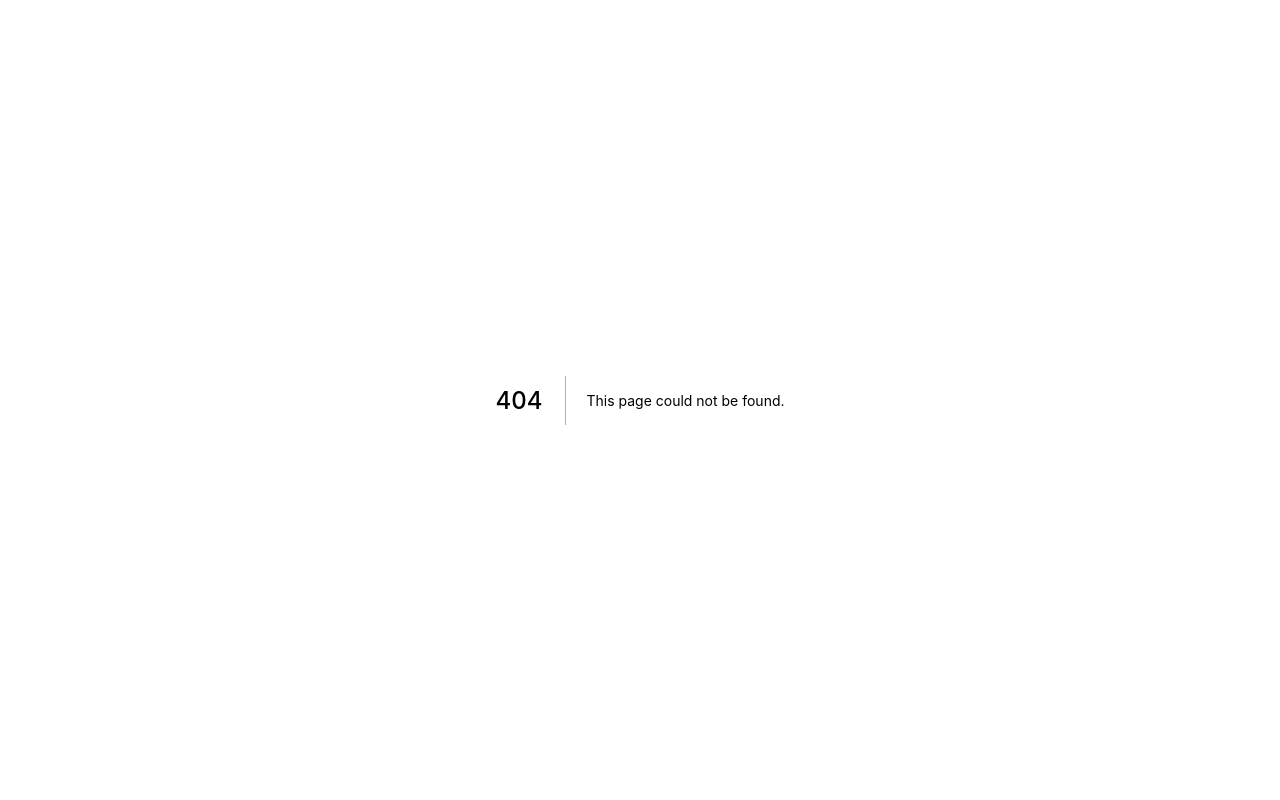
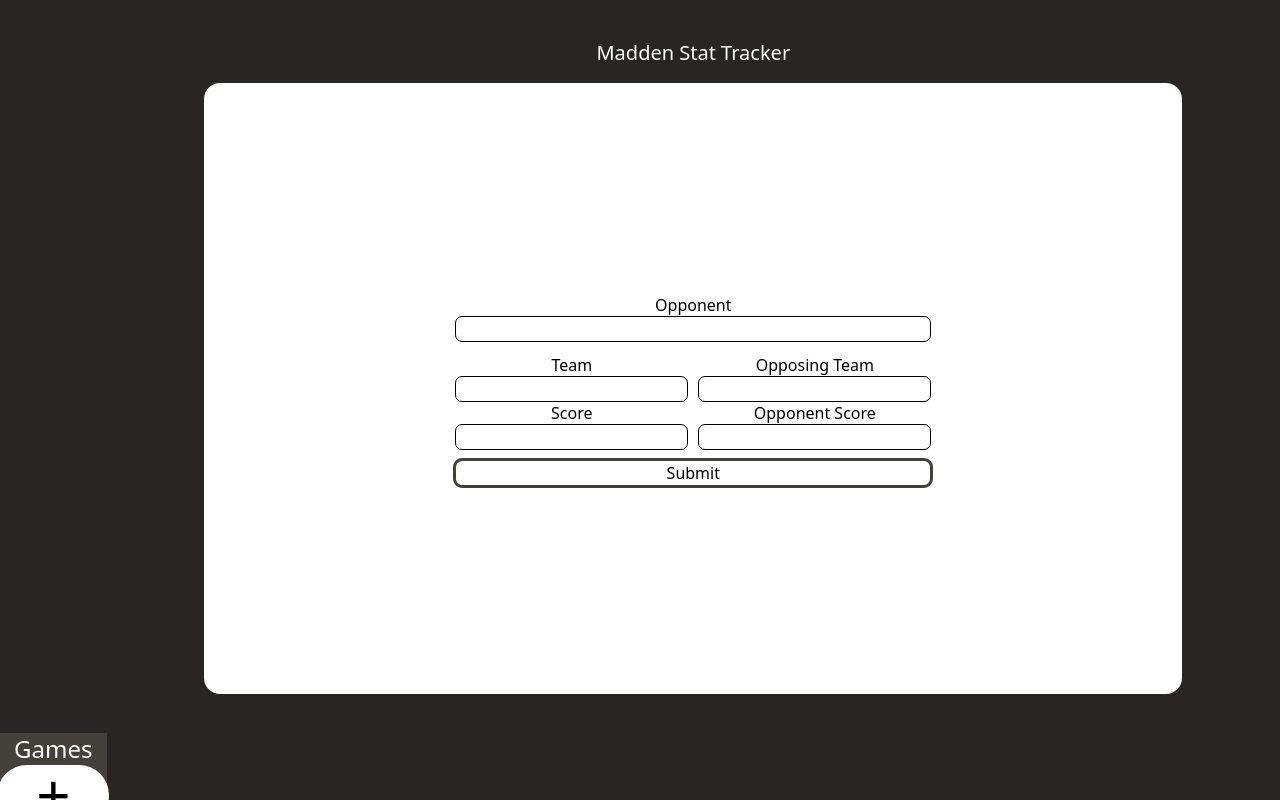
Before and after one commit to codyconway77/madden-stat-tracker-2.0, a Next.js app: page /gameInput in a window 1280 px wide. Before the commit this address had no page. Built offline with nearby package versions, Linux system fonts and the light colour scheme.

Commit message:
Basic layout for game input component and hover styles for nav

```diff
--- /dev/null
+++ b/components/GameForm.tsx
@@ -0,0 +1,42 @@
+import React, { FormEventHandler } from 'react'
+
+function GameForm() {
+    const handleSubmit: FormEventHandler = async (event) => {
+        event.preventDefault()
+
+        const res = await fetch('/api/createGame', {
+            body: JSON.stringify({
+
+            }),
+            headers: {
+                'content-type': 'application/json'
+            },
+            method: 'POST'
+        })
+
+        const result = await res.json()
+    }
+    return (
+        <form onSubmit={handleSubmit} className='grid grid-cols-2 gap-3'>
+            <div className='col-start-1 col-end-3 flex flex-col'>
+                <label htmlFor='opponent' className='text-center'>Opponent</label>
+                <input id='opponent' name='opponent' type='text' className='outline-1 outline rounded-md'></input>
+            </div>
+            <div className='flex flex-col col-start-1 col-end-2'>
+                <label className='text-center' htmlFor='team'>Team</label>
+                <input className='outline-1 outline rounded-md' type='text' id='team' name='team' required/>
+                <label className='text-center' htmlFor='score'>Score</label>
+                <input className='outline-1 outline rounded-md' type='number' id='score' name='score' required/>
+            </div>
+            <div className='flex flex-col col-start-2 col-end-3'>
+                <label className='text-center' htmlFor='opposingTeam'>Opposing Team</label>
+                <input className='outline-1 outline rounded-md' type='text' id='opposingTeam' name='opposingTeam' required/>
+                <label className='text-center' htmlFor='opponentScore'>Opponent Score</label>
+                <input className='outline-1 outline rounded-md' type='number' id='opponentScore' name='opponentScore' required/>
+            </div>
+            <button type='submit' className='col-start-1 col-end-3 outline outline-stone-700 rounded-md focus:bg-stone-500 focus:text-white hover:bg-stone-500 hover:text-white'>Submit</button>
+        </form>
+    )
+}
+
+export default GameForm
--- a/components/Nav.tsx
+++ b/components/Nav.tsx
@@ -5,9 +5,12 @@
     return (
         <div className='col-start-1 col-end-13 row-start-12 row-end-13 md:col-start-1 md:col-end-2 flex md:flex-col justify-around items-center bg-stone-700 md:h-full'>
             <Link href='/' passHref>
-                <div className='text-center text-white text-xl lg:text-2xl cursor-pointer'>Games</div>
+                <div className='text-center text-white text-xl lg:text-2xl cursor-pointer hover:text-stone-300'>Games</div>
             </Link>
-           <div className='rounded-full bg-white w-16 h-16 text-4xl md:text-5xl lg:w-24 lg:h-24 lg:text-6xl xl:w-28 xl:h-28 flex justify-center items-center'>+</div>
+           <Link href='/gameInput' passHref>
+                <div className='rounded-full bg-white hover:bg-stone-200 hover:shadow-inner hover:shadow-stone-700 w-16 h-16 text-4xl md:text-5xl lg:w-24 lg:h-24 lg:text-6xl xl:w-28 xl:h-28 flex justify-center items-center cursor-pointer'>+</div>
+           </Link>
+
            <div className='text-center text-white text-xl lg:text-2xl'>Teams</div>
         </div>
     )
--- a/pages/game/[slug].tsx
+++ b/pages/game/[slug].tsx
@@ -5,36 +5,36 @@
 
 const Game: NextPage = () => {
     const { query } = useRouter()
-    const slug = parseInt(query.slug as string)
+    const slug = parseInt(query.slug as string) - 1
     return (
         <div className='grid grid-rows-12 grid-cols-12 w-screen h-screen overflow-hidden bg-stone-800'>
             <Nav />
-            <div className='col-start-1 col-end-13 row-start-1 row-end-12 md:col-start-2 md:col-end-13 flex flex-col justify-center overflow-hidden content-center'>
+            <div className='col-start-1 col-end-13 row-start-1 row-end-12 md:col-start-2 md:col-end-13 flex flex-col justify-center overflow-hidden content-center h-full'>
                 <h1 className='text-white text-xl text-center pb-4'>Madden Stat Tracker</h1>
                 <div className='col-start-3 col-end-12 place-self-center flex flex-wrap justify-around gap-4 py-4 items-center rounded-2xl w-10/12 h-5/6 bg-white overflow-y-scroll overhflow-x-hidden'>
-                    <div className="bg-stone-300 w-4/6 h-4/6 flex flex-col justify-around">
+                    <div className="bg-stone-300 shadow-lg shadow-stone-500 w-5/6 h-5/6 flex flex-col justify-around">
                         <div className="flex justify-around">
-                            <div>
+                            <div className={`w-16 h-16 rounded-full bg-white flex justify-center items-center ${dummyData[slug].win ? 'text-green-500' : 'text-red-500'}`}>
                                 {dummyData[slug].win ? 'Win' : 'Loss'}
                             </div>
                             <div>
-                                {dummyData[slug].opponent}
+                                Opponent: {dummyData[slug].opponent}
                             </div>
                         </div>
                         <div className="flex justify-around">
                             <div>
-                                {dummyData[slug].team}
+                                Team: {dummyData[slug].team}
                             </div>
                             <div>
-                                {dummyData[slug].opposingTeam}
+                                Team: {dummyData[slug].opposingTeam}
                             </div>
                         </div>
                         <div className="flex justify-around">
                             <div>
-                                {dummyData[slug].score}
+                                Score: {dummyData[slug].score}
                             </div>
                             <div>
-                                {dummyData[slug].opponentScore}
+                                Score: {dummyData[slug].opponentScore}
                             </div>
                         </div>
                     </div>
--- /dev/null
+++ b/pages/gameInput.tsx
@@ -0,0 +1,19 @@
+import { NextPage } from "next";
+import GameForm from "../components/GameForm";
+import Nav from "../components/Nav";
+
+const GameInput: NextPage = () => {
+    return (
+        <div className='grid grid-rows-12 grid-cols-12 w-screen h-screen overflow-hidden bg-stone-800'>
+            <Nav />
+            <div className='col-start-1 col-end-13 row-start-1 row-end-12 md:col-start-2 md:col-end-13 flex flex-col justify-center overflow-hidden content-center'>
+                <h1 className='text-white text-xl text-center pb-4'>Madden Stat Tracker</h1>
+                <div className='col-start-3 col-end-12 place-self-center flex flex-wrap justify-around gap-4 py-4 items-center rounded-2xl w-10/12 h-5/6 bg-white overflow-y-scroll overhflow-x-hidden'>
+                    <GameForm />
+                </div>
+            </div>
+        </div>
+    )
+}
+
+export default GameInput
--- a/pages/index.tsx
+++ b/pages/index.tsx
@@ -12,7 +12,7 @@
         <div className='col-start-3 col-end-12 place-self-center flex flex-wrap justify-around gap-4 py-4 items-center rounded-2xl w-10/12 h-5/6 bg-white overflow-y-scroll overhflow-x-hidden'>
           {dummyData.map((game: Game, index: number) => {
             return (
-            <GameOverview game={game} key={index + 1}/>
+            <GameOverview game={game} key={index}/>
             )
           })}
         </div>
```
